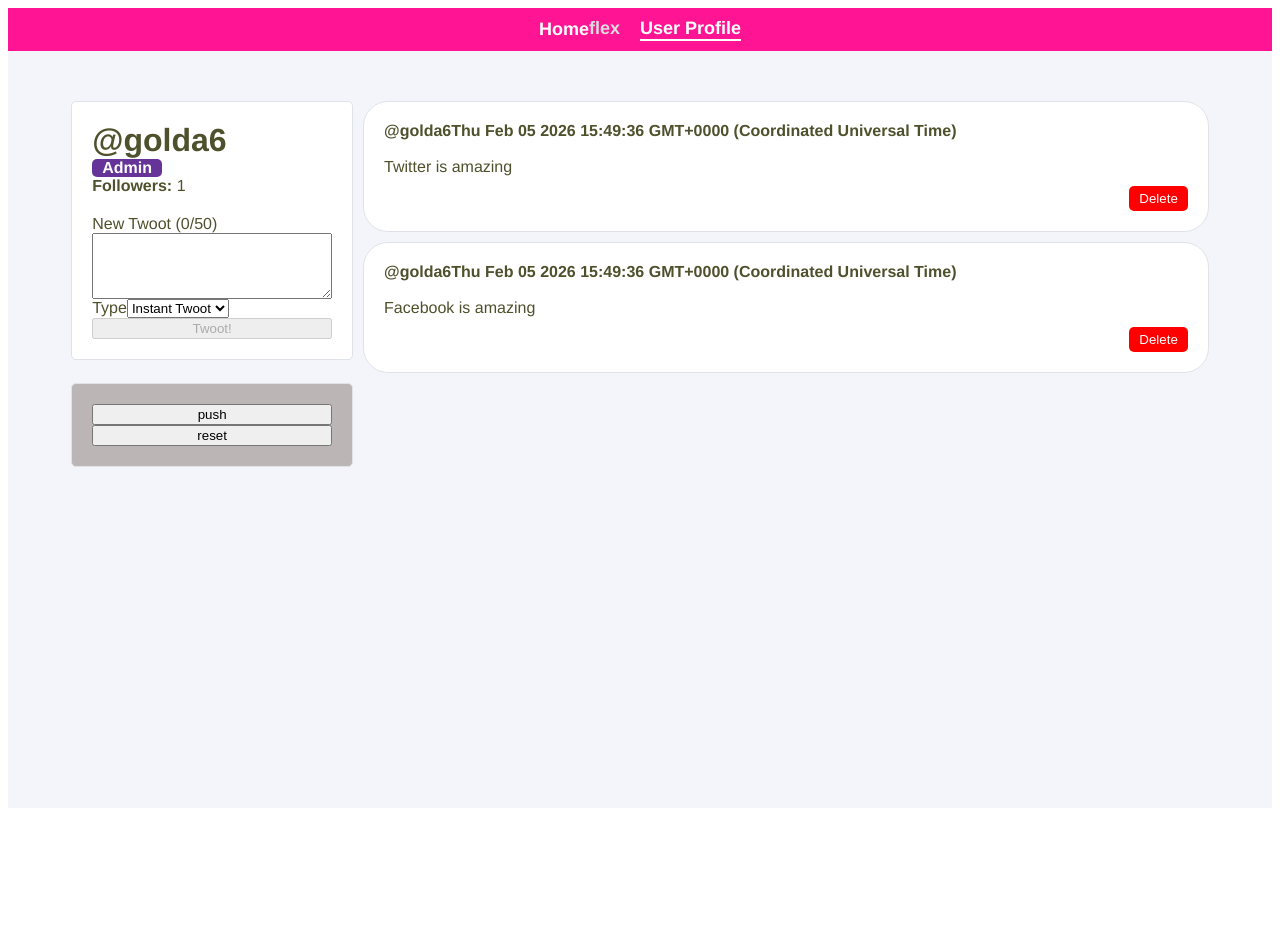
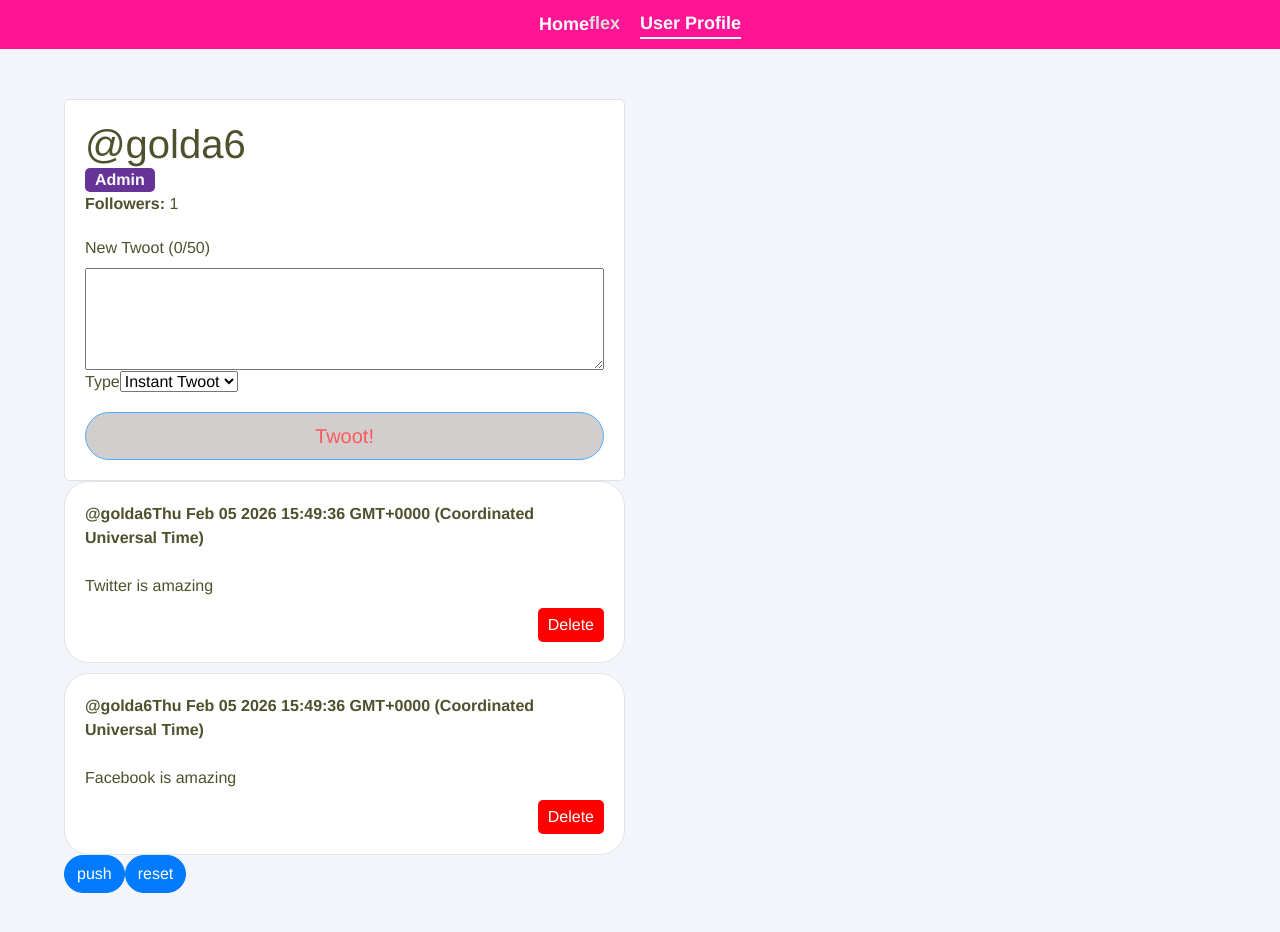
Before and after one commit to prestigeDevelop/SpringBoot_and_postgres, a Vue app: page /userProfile in a window 1280 px wide. Shown: the top 932 px of the page. Before the commit the page ends 816 px from the top, so only its background shows below. Built offline with nearby package versions, Linux system fonts and the light colour scheme.

Commit message:
add bootstrap vue

```diff
--- a/package.json
+++ b/package.json
@@ -31,7 +31,9 @@
     "portal-vue": "^2.1.6",
     "sass": "^1.19.0",
     "sass-loader": "^8.0.0",
-    "vue-template-compiler": "^2.6.11"
+    "vue-template-compiler": "^2.6.11",
+    "bootstrap": "^4.5.3",
+    "bootstrap-vue": "^2.21.1"
   },
   "eslintConfig": {
     "root": true,
--- a/src/components/UserProfile.vue
+++ b/src/components/UserProfile.vue
@@ -1,6 +1,8 @@
 <template>
   <div class="user-profile">
     <notification ref="notification" message="" type="success" />
+    <BRow>
+      <BCol md="6">
         <div class="user-profile__user-panel">
           <h1 class="user-profile__username">@{{ user.username }}</h1>
           <div class="user-profile__admin-badge" v-if="this.user.isAdmin">
@@ -9,8 +11,13 @@
           <div class="user-profile__follower-count">
             <strong>Followers: </strong> {{ followers }}
           </div>
-      <form @submit.prevent="createNewTwoot" class="user-profile__create-twoot">
-        <label for="newToot">New Twoot ({{ newTwootCharacterCount }}/50)</label>
+          <form
+            @submit.prevent="createNewTwoot"
+            class="user-profile__create-twoot"
+          >
+            <label for="newToot"
+              >New Twoot ({{ newTwootCharacterCount }}/50)</label
+            >
             <textarea
               id="newTwoot"
               rows="4"
@@ -29,9 +36,19 @@
                 </option>
               </select>
             </div>
-        <button :disabled="isNewTwootDisabled">Twoot!</button>
+            <BButton
+              type="submit"
+              :disabled="isNewTwootDisabled"
+              variant="primary"
+              size="lg"
+              pill
+              block
+              @click.stop="createNewTwoot"
+              >Twoot!</BButton
+            >
           </form>
         </div>
+
         <div class="user-profile__twoots-wrapper">
           <twootItem
             v-for="twit in user.twits"
@@ -43,20 +60,29 @@
             @delete="deleteTwoot"
           />
         </div>
-
+      </BCol>
+    </BRow>
+    <BRow>
+      <BCol cols="12" md="12">
         <div class="user-profile__buttons">
-      <button @click="followUser">push</button>
-      <button @click="resetFollowers">reset</button>
+          <BButton pill variant="primary" @click="followUser">push</BButton>
+          <BButton pill variant="primary" @click="resetFollowers"
+            >reset</BButton
+          >
         </div>
+      </BCol>
+    </BRow>
   </div>
 </template>
 
 <script>
 import twootItem from "./TwootItem";
 import Notification from "./Notification";
+import { BRow, BCol, BButton } from "bootstrap-vue";
+
 export default {
   name: "UserProfile",
-  components: { twootItem, Notification },
+  components: { twootItem, Notification, BRow, BCol, BButton },
   data() {
     return {
       followers: 0,
@@ -141,9 +167,9 @@ export default {
 <style lang="scss" scoped>
 .user-profile {
   display: grid;
-  // flex-wrap: wrap;
-  grid-template-columns: 1fr 3fr;
-  grid-gap: 10px;
+  flex-wrap: wrap;
+  // grid-template-columns: 1fr 3fr;
+  // grid-gap: 10px;
   padding: 50px 5%;
 
   .user-profile__user-panel {
@@ -180,18 +206,21 @@ h1 {
   flex-direction: column;
 }
 .user-profile__buttons {
-  display: flex;
-  flex-direction: column;
-  padding: 20px;
-  background-color: rgb(187, 181, 181);
-  border-radius: 5px;
-  border: 1px solid #dfe3e8;
-  margin-bottom: auto;
-  // float: left;
-  // display: block;
+  // display: flex;
+  // flex-direction: column;
+  // padding: 20px;
+  // background-color: rgb(187, 181, 181);
+  // border-radius: 5px;
+  // border: 1px solid #dfe3e8;
+  // margin-bottom: auto;
 }
 
 .exceeded {
   color: red;
 }
+.btn.disabled {
+  margin-top: 10px;
+  color: red;
+  background-color: rgb(187, 181, 181);
+}
 </style>
```
Also changed, not shown: src/main.js (+7 -0 lines), 1 other file (tests, documents, lock files or other folders). Lines whose indentation alone changed are shown as unchanged.
